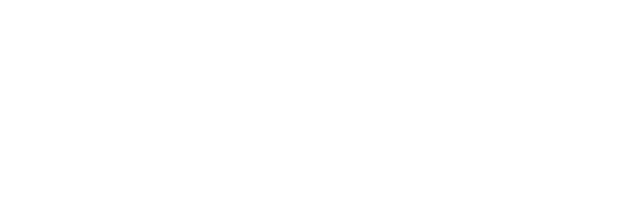
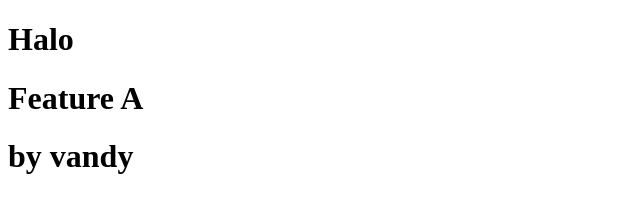
Before and after one commit to vandyahmad24/git, a plain HTML site: page index.html in a window 1280 px wide. Shown: the whole page, without its empty margins (0-640 px from the left). Drawn offline with Linux system fonts and the light colour scheme.

Commit message:
feature a

```diff
--- a/index.html
+++ b/index.html
@@ -7,6 +7,8 @@
     <title>Document</title>
 </head>
 <body>
-
+    <h1>Halo</h1>
+    <h1>Feature  A</h1>
+    <h1>by vandy</h1>
 </body>
 </html>
```
